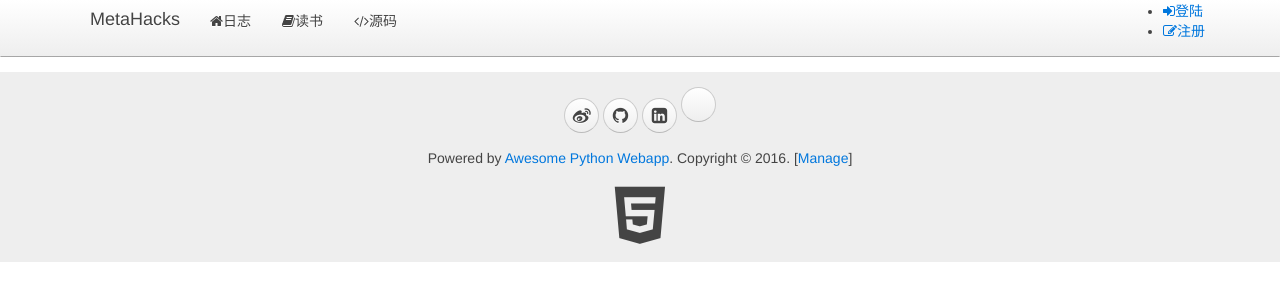
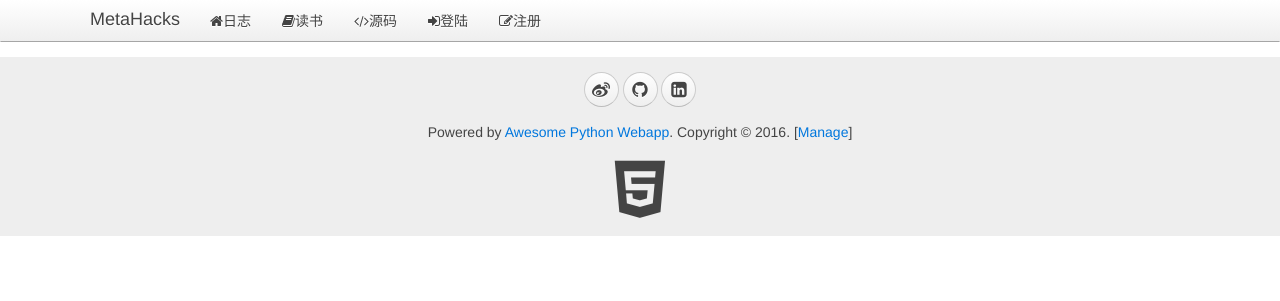
Before and after one commit to kitianFresh/awesome-python3-webapp, a Python web app: template www/templates/__base__.html in a window 1280 px wide. Shown: the top 301 px of the page. Run offline with Jinja, Linux system fonts and the light colour scheme; the template is opened without the code that fills it, so the values that code supplies are empty.

Commit message:
修改了基础页面布局

```diff
--- a/www/templates/__base__.html
+++ b/www/templates/__base__.html
@@ -6,12 +6,14 @@
 	{% block meta %}<!-- block meta -->{% endblock %}
 	<title>{% block title %} ? {% endblock %} - Meta Hacks </title>
 	<link href="/favicon.ico">
-	<link rel="stylesheet" type="text/css" href="/static/css/uikit.min.css">
-	<link rel="stylesheet" type="text/css" href="/sttaic/css/uikit.gradient.min.css">
-	<link rel="stylesheet" type="text/css" href="/static/css/awesome.css"/>
+	<link rel="stylesheet" href="/static/css/uikit.min.css"/>
+	<link rel="stylesheet" href="/static/css/uikit.gradient.min.css"/>
+	<link rel="stylesheet" href="/static/css/awesome.css"/>
 	<script type="text/javascript" src="/static/js/jquery.min.js"></script>
 	<script type="text/javascript" src="/static/js/uikit.min.js"></script>
 	<script type="text/javascript" src="/static/js/sha1.min.js"></script>
+	<script type="text/javascript" src="/static/js/sticky.min.js"></script>
+    <script type="text/javascript" src="/static/js/vue.min.js"></script>
 	<script type="text/javascript" src="/static/js/awesome.js"></script>
 	{% block beforehead %}<!-- before head -->{% endblock %}
 </head>
@@ -23,12 +25,9 @@
 				<li data-url="blogs"><a href="/"><i class="uk-icon-home"></i>日志</a></li>
 				<li><a target="_blank" href="#"><i class="uk-icon-book"></i>读书</a></li>
 				<li><a target="_blank" href="#"><i class="uk-icon-code"></i>源码</a></li>
-			</ul>
-			<div class="uk-navbar-flip">
-				<ul>
-				{% if user %}
+				{% if __user__ %}
 					<li class="uk-parent" data-uk-dropdown>
-						<a href="#0"><i class="uk-icon-user"></i>{{ user.name }}</a>
+						<a href="#0"><i class="uk-icon-user"></i>{{ __user__.name }}</a>
 						<div class="uk-dropdown uk-dropdown-navbar">
 							<ul class="uk-nav uk-nav-navbar">
 								<li><a href="/signout"><i class="uk-icon-sign-out">登出</i></a></li>
@@ -39,8 +38,7 @@
 					<li><a href="/signin"><i class="uk-icon-sign-in"></i>登陆</a></li>
 					<li><a href="/register"><i class="uk-icon-edit"></i>注册</a></li>
 				{% endif %}
-				</ul>
-			</div>
+			</ul>
 		</div>
 	</nav>
 
@@ -60,7 +58,6 @@
 					<a target="_blank" href="#" class="uk-icon-button uk-icon-weibo"></a>
 					<a target="_blank" href="#" class="uk-icon-button uk-icon-github"></a>
 					<a target="_blank" href="#" class="uk-icon-button uk-icon-linkedin-square"></a>
-					<a target="_blank" href="#" class="uk-icon-button uk-icon-wechat"></a>
 				</p>
 				<p>Powered by <a href="#"> Awesome Python Webapp</a>. Copyright &copy; 2016. [<a href="/manage/" target="_blank">Manage</a>]</p>
 				<a target="_blank" href="#"><i class="uk-icon-html5" style="font-size: 64px; color: #444;"></i></a>
```
